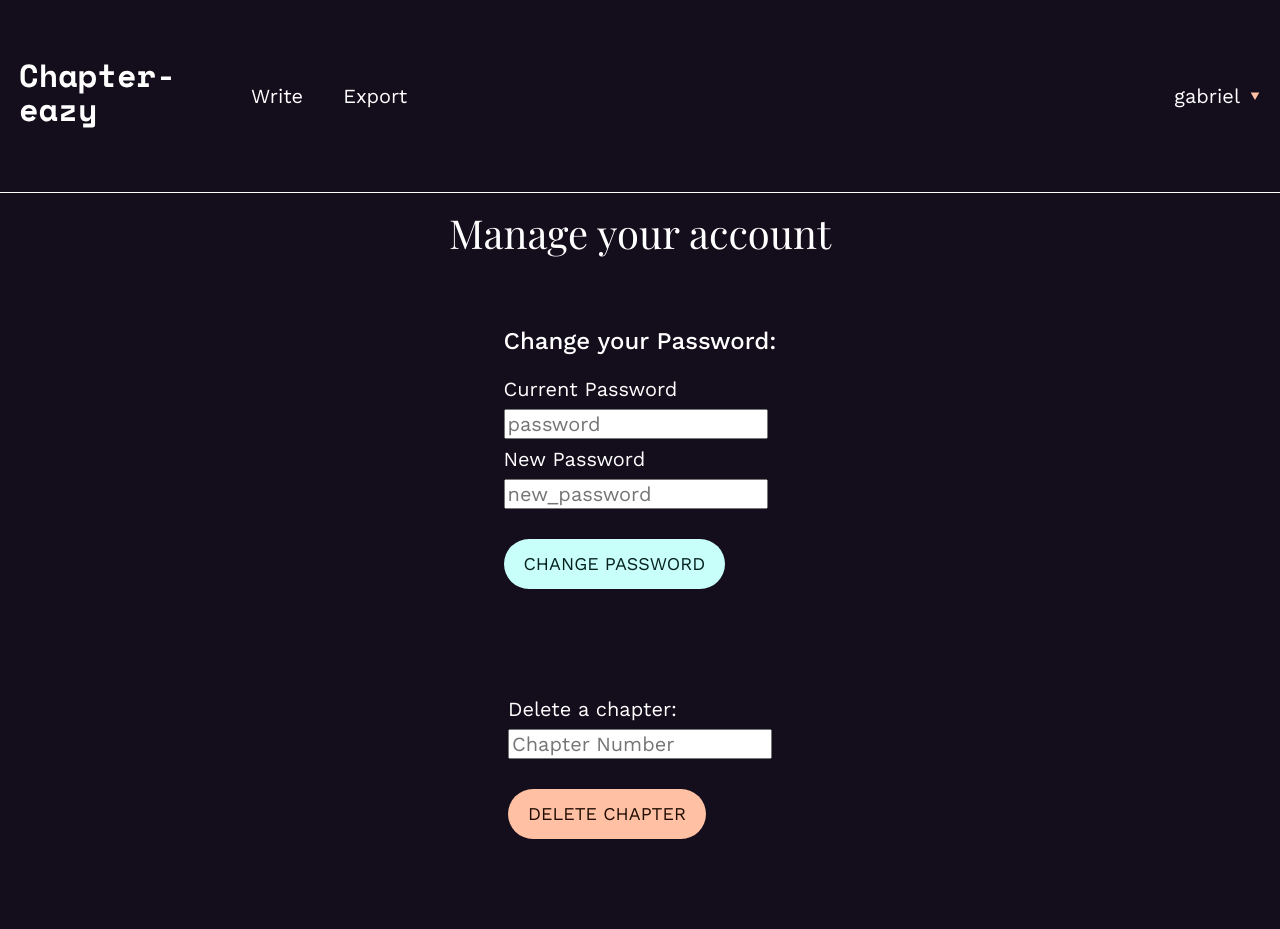
After one commit to gab-zaes/chapter-eazy, a Flask app: page /account in a window 1280 px wide. The commit adds this page. Run offline with Flask 3, Linux system fonts and the light colour scheme; a user stored in the database is signed in; data comes from the database, SQL or seed files in the repository; both versions use the stored data as it was after the commit.

Commit message:
Rota change_password

```diff
--- a/app.py
+++ b/app.py
@@ -80,6 +80,7 @@ def register():
 
             # call login
             login()
+            flash("Account Created!", "save")
             return redirect("/write")
         return apology("Error! Invalid input")
     return render_template("register.html")
@@ -111,7 +112,8 @@ def login():
 
         # If password dont match or there is no username, than return apology
         if len(rows) != 1 or not check_password_hash(rows[0][1], request.form.get("password")):
-            return apology("invalid username and/or password", 403)
+            flash("Invalid username and/or password", "warning")
+            return redirect("/login")
 
         # Start user session
         session["user_id"] = rows[0][0]
@@ -129,12 +131,6 @@ def logout():
     # First we call save
     save()
 
-    # con = sqlite3.connect("chaptereasy.db", check_same_thread=False)
-    # db = con.cursor()
-
-
-    # con.commit()
-    # con.close()
     # Forget any user_id
     session.clear()
 
@@ -161,9 +157,7 @@ def write():
         current_index = 1
     print(current_title, current_chapter)
 
-
     # then render the page
-
     rows = db.execute("SELECT chapter_name FROM books WHERE user_id = ? AND title = ? ORDER BY chapter_index ASC", (session["user_id"], current_title)).fetchall()
     chapters = [row[0] for row in rows]
     if chapters is None:
@@ -234,8 +228,8 @@ def new_chapter():
     db.execute("REPLACE INTO active(user_id, title, chapter_name) VALUES(?, ?, ?)", (session["user_id"], request.form.get("book_title"), request.form.get("chapter_name"),))
     con.commit()
     con.close()
+
     flash("Chapter created!", "save")
-
     return redirect("/write")
 
 
@@ -253,14 +247,17 @@ def change_order():
         new = int(request.form.get("new_index"))
         current_title = request.form.get("current_title")
     except ValueError:
+        con.close()
         flash("invalid input", "warning")
-        return write
+        return redirect("/write")
 
     rows = db.execute("SELECT chapter_name FROM books WHERE user_id = ? AND title = ? ORDER BY chapter_index ASC", (session["user_id"], current_title)).fetchall()
     chapters = [row[0] for row in rows]
 
     if new > len(chapters) or old > len(chapters) or new < 1 or old < 1:
-        return write()
+        con.close()
+        flash("Input out of range", "warning")
+        return redirect("/write")
     else:
         tmp = chapters.pop(old - 1)
         chapters.insert(new - 1, tmp)
@@ -270,6 +267,8 @@ def change_order():
 
     con.commit()
     con.close()
+
+    flash("Order changed!", "save")
     return redirect("/write")
 
 
@@ -324,6 +323,7 @@ def export():
                     except TypeError:
                         file.write("\n")
 
+            con.close()
             return download(request.form.get("format"))
 
         elif request.form.get("format") == "pdf":
@@ -348,9 +348,9 @@ def export():
             book = Book(index, "0", "0", REGULAR_SIZE, **meta)
 
             if consolidate_pdf(book, path, "L"):
+                con.close()
                 return download(request.form.get("format"))
 
-    con.commit()
     con.close()
     return render_template("export.html", current_title=current_title, username=username)
 
@@ -392,15 +392,44 @@ def download(format):
     return send_file(path, as_attachment=True, download_name=filename), erase(path)
 
 
-
 @app.route("/account", methods=["GET", "POST"])
 @login_required
 def account():
     """Manages account and password"""
+    con = sqlite3.connect("chaptereasy.db", check_same_thread=False)
+    db = con.cursor()
+
+    username = db.execute("SELECT username FROM users WHERE user_id = ?", (session["user_id"],)).fetchone()[0]
+    password_hash = db.execute("SELECT hash FROM users WHERE user_id = ?", (session["user_id"],)).fetchone()[0]
+
     if request.method == "POST":
         # Check password change
-        ...
-    return render_template("account.html")
+        if request.form.get("new-password") == request.form.get("password"):
+            con.close()
+            flash("Same password than before!", "warning")
+            return redirect("/account")
+        elif not request.form.get("new-password"):
+            con.close()
+            flash("Invalid entry", "warning")
+            return redirect("/account")
+        elif not check_password_hash(password_hash, request.form.get("password")):
+            con.close()
+            flash("Wrong password", "warning")
+            return redirect("/account")
+        else:
+            db.execute("UPDATE users SET hash = ? WHERE user_id = ?",
+            (generate_password_hash(request.form.get("new-password")), session["user_id"]))
+
+            flash("Password changed!", "save")
+
+            con.commit()
+            con.close()
+            return redirect(url_for("write"))
+
+    con.commit()
+    con.close()
+
+    return render_template("account.html", username=username)
 
 
 @app.route("/delete", methods=["POST"])
--- /dev/null
+++ b/static/css/account/account.css
@@ -0,0 +1,43 @@
+.account {
+    display: grid;
+    grid-template-columns: 1fr;
+    row-gap: 10px;
+    place-items: center;
+    padding: 20px;
+}
+
+.account h1 {
+    margin-bottom: 30px;
+}
+
+.account label {
+    display: block;
+    margin-bottom: 10px;
+}
+
+.account input {
+    margin-bottom: 10px;
+}
+
+.delete input,
+.change-pass input[name="new-password"] {
+    margin-bottom: 30px;
+}
+
+.account:first-child form {
+    margin-bottom: 40px;
+}
+
+.account form {
+    padding: 30px 20px;
+    border-radius: 5px;
+    transition: 0.3s;
+}
+
+.account form:hover {
+    background-color: var(--c2);
+}
+
+.account h2 {
+    margin-bottom: 20px;
+}
--- a/static/css/global/global.css
+++ b/static/css/global/global.css
@@ -140,6 +140,10 @@ nav {
     overflow: hidden;
 }
 
+#warning-flash {
+    background-color: red;
+}
+
 .div-flashes.animate {
     height: 0px;
 }
--- a/static/styles.css
+++ b/static/styles.css
@@ -17,3 +17,6 @@
 
 /* Export */
 @import url("./css/export/export.css");
+
+/* Account */
+@import url("./css/account/account.css")
--- /dev/null
+++ b/templates/account.html
@@ -0,0 +1,34 @@
+{% extends "layout.html" %}
+
+{% block title %}
+    Account | Chapter-eazy
+{% endblock %}
+
+{% block script %}
+{% endblock %}
+
+{% block nav %}
+    <ul>
+        <li><a class="font1-link" href="/write">Write</a></li>
+        <li><a class="font1-link" href="/export">Export</a></li>
+    </ul>
+{% endblock %}
+
+{% block main %}
+        <section class="account">
+            <h1 class="font2-l">Manage your account</h1>
+            <form class="change-pass font1-link" action="/account" method="post">
+                <h2 class="font1-l">Change your Password:</h2>
+                <label for="password">Current Password</label>
+                <input class="font1-link" type="password" name="password" id="password" placeholder="password">
+                <label for="new-password">New Password</label>
+                <input class="font1-link" type="password" name="new-password" id="new-password" placeholder="new_password">
+                <button class="botao terciario font1-button" type="submit">Change Password</button>
+            </form>
+            <form class="delete font1-link" action="/delete" method="post">
+                <label for="delete">Delete a chapter:</label>
+                <input class="font1-link" type="text" name="delete" id="delete" placeholder="Chapter Number" autocomplete="off">
+                <button type="submit" class="botao secundario font1-button">Delete Chapter</button>
+            </form>
+        </section>
+{% endblock %}
--- a/templates/export.html
+++ b/templates/export.html
@@ -28,11 +28,11 @@
                     </div>
                     <div id="meta" class="hidden font1-link">
                         <label for="author">Author's Name:</label>
-                        <input class="font1-link" type="text" name="author" id="author" autocomplete="off">
+                        <input class="font1-link" type="text" name="author" id="author" autocomplete="off" placeholder="Machado de Assis">
                         <label for="author">Quote (optional):</label>
-                        <input class="font1-link" type="text" name="quote" id="quote" autocomplete="off">
+                        <input class="font1-link" type="text" name="quote" id="quote" autocomplete="off" placeholder='"To be or not to be." Shakespeare, William'>
                         <label for="author">Bio (tell more about yourself):</label>
-                        <textarea class="font1-link" rows="5" type="text" name="bio" id="bio" autocomplete="off"></textarea>
+                        <textarea class="font1-link" rows="5" type="text" name="bio" id="bio" autocomplete="off" placeholder="Tell a bit about you"></textarea>
                         <span class="font1-xs">PDF rendering is powered by finalformat.</span>
                     </div>
                     <button type="submit" class="botao primario font1-button" download>download</button>
--- a/templates/layout.html
+++ b/templates/layout.html
@@ -17,8 +17,8 @@
                     });
                 }
 
-                if (document.getElementById("div-flashes")) {
-                    div = document.getElementById("div-flashes");
+                if (document.querySelector(".div-flashes")) {
+                    div = document.querySelector(".div-flashes");
                     div.classList.add("animate");
                 }
                 });
@@ -73,6 +73,18 @@
                 </div>
             {% endif %}
         {% endwith %}
+
+        {% with messages = get_flashed_messages(category_filter=["warning"]) %}
+            {% if messages %}
+                <div id="warning-flash" class="div-flashes">
+                    <ul class="flashes">
+                        {% for message in messages %}
+                            <li class="font1-s">{{ message }}</li>
+                        {% endfor %}
+                    </ul>
+                </div>
+            {% endif %}
+        {% endwith %}
         <main>
             {% block main %}
 
```
Also changed, not shown: chaptereasy.db.
